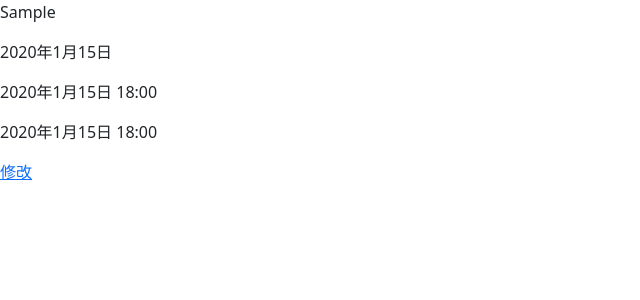
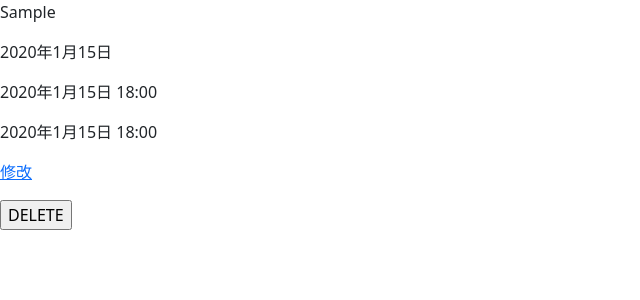
Before and after one commit to hao0608/moreview, a Django app: page /movies/1 in a window 1280 px wide. Shown: the part 216-516 px from the top of the page, without its empty margins (0-640 px from the left). Run offline with Django 4.2, Linux system fonts and the light colour scheme; tables that the repository leaves empty hold one stand-in row (values such as "Sample post").

```diff
--- a/moreview/urls.py
+++ b/moreview/urls.py
@@ -20,7 +20,8 @@ from movie.views import (
     MovieListView,
     MovieCreateView,
     MovieDetailView,
-    MovieEditView
+    MovieEditView,
+    MovieDeleteView,
 )
 
 urlpatterns = [
@@ -29,5 +30,7 @@ urlpatterns = [
     path("movies/create", MovieCreateView.as_view(), name='movie_create_form'),
     path("", MovieListView.as_view(), name='movie_list'),
     path("movies/<int:pk>", MovieDetailView.as_view(), name='movie_detail'),
-    path('/movies/<int:pk>/edit', MovieEditView.as_view(), name='movie_edit'),
+    path('movies/<int:pk>/edit', MovieEditView.as_view(), name='movie_edit'),
+    path('movies/<int:pk>/delete', MovieDeleteView.as_view(), name='movie_delete'),
+
 ]
--- a/movie/models.py
+++ b/movie/models.py
@@ -20,4 +20,5 @@ class Movie(models.Model):
     date_updated=models.DateTimeField(auto_now=True)
 
     def get_absolute_url(self):
+        # return reverse("movie_detail", kwargs={"id": self.id})
         return reverse("movie_list")
--- a/movie/views.py
+++ b/movie/views.py
@@ -1,4 +1,5 @@
 from django.shortcuts import render
+from django.urls import reverse
 
 from django.views.generic import (
     CreateView,
@@ -31,3 +32,9 @@ class MovieEditView(UpdateView):
     form_class = MovieModelForm
     template_name = 'movie/movie_edit_form.html'
     queryset = Movie.objects.all()
+
+class MovieDeleteView(DeleteView):
+    model=Movie
+
+    def get_success_url(self):
+        return reverse("movie_list")
--- a/templates/movie/movie_detail.html
+++ b/templates/movie/movie_detail.html
@@ -13,7 +13,9 @@
         <p>{{movie.date_created}}</p>
         <p>{{movie.date_updated}}</p>
         <p><a href="{% url 'movie_edit' movie.id %}">修改</a></p>
-
+        <form method="POST" action="{% url 'movie_delete' movie.id %}">
+            {% csrf_token %}<input type="submit" value="DELETE">
+         </form>
     </div>
 
 {% endblock %}
```
